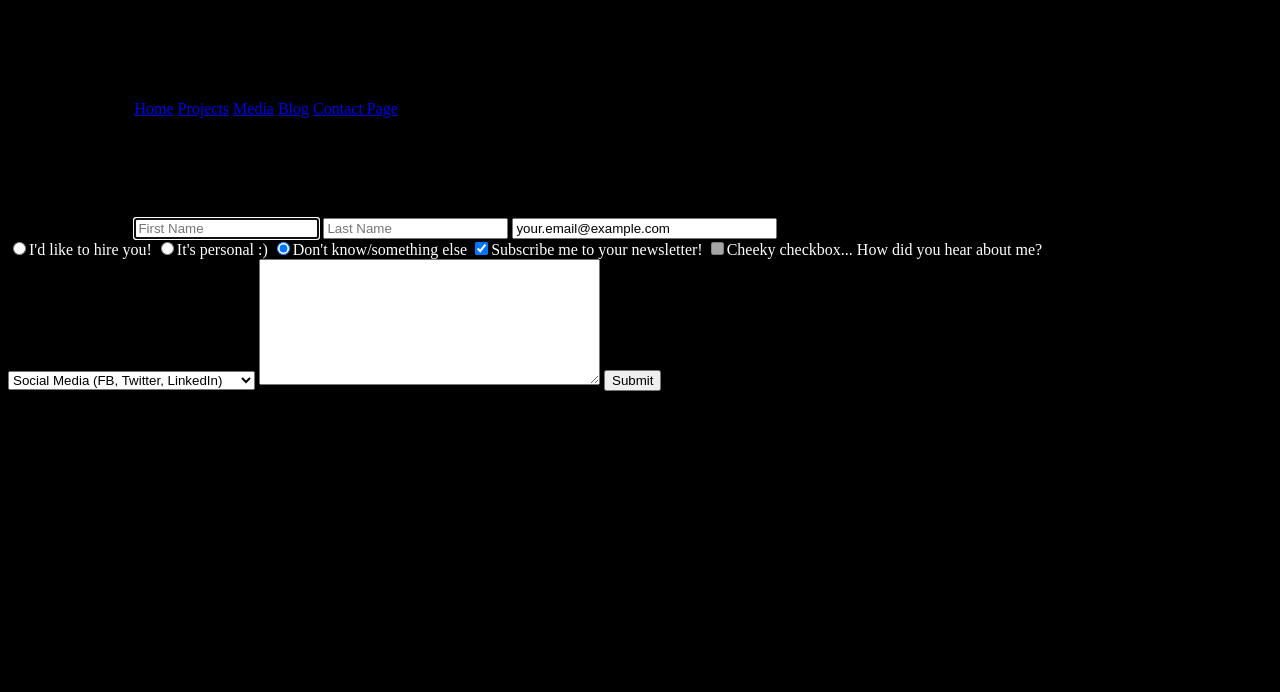
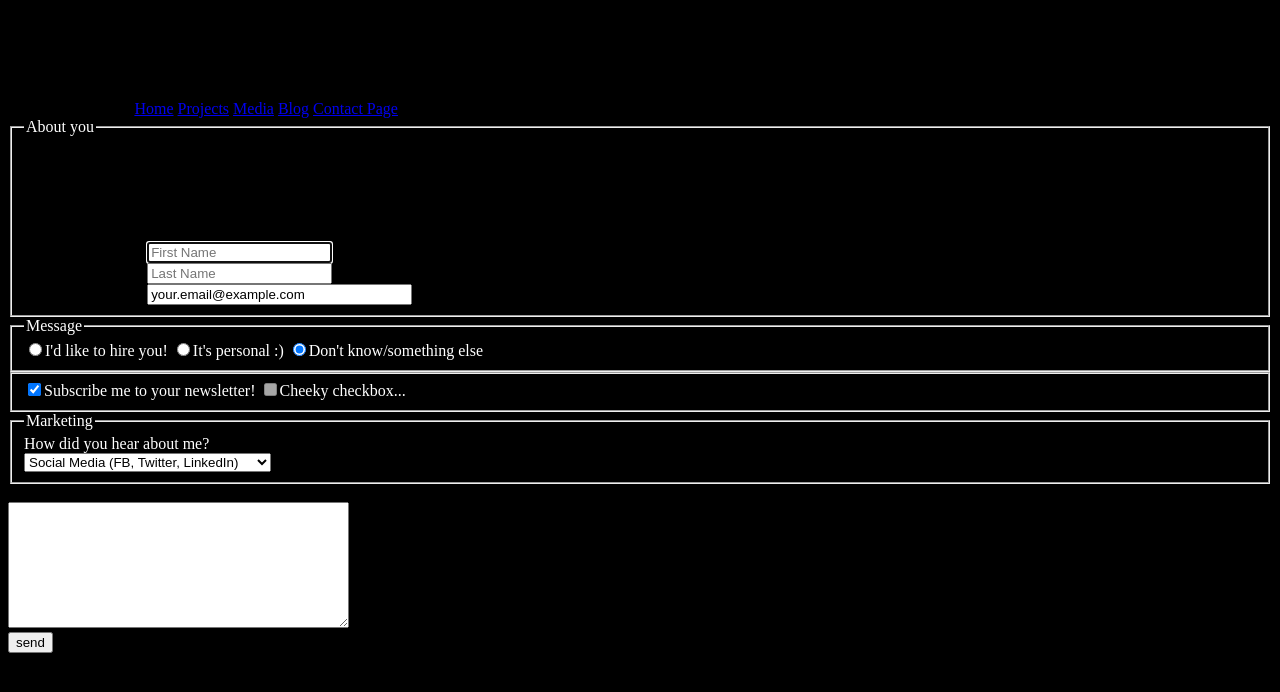
Before and after one commit to SallyAmkoa/sallyamkoa, a plain HTML site: page contact/index.html in a window 1280 px wide. Drawn offline with Linux system fonts and the light colour scheme.

Commit message:
added url

```diff
--- a/contact/index.html
+++ b/contact/index.html
@@ -15,26 +15,39 @@
     <a href="../blog/index.html">Blog</a>
     <a href="#">Contact Page</a>
   </nav>
-</body>
-</html>
 
+  <form class="" action="//formspree.io/sallyamkoa@example.com" method="POST">
+
+  <fieldset>
+    <legend>About you</legend>
     <div class="container">
       <form action="form-responses/new" method="POST">
         <input type="text" name="firstname" placeholder="First Name" size="20" autofocus>
+        <br>
         <input type="text" name="lastname" placeholder="Last Name" size="20" autofocus>
+        <br>
         <input type="text" name="email" value="your.email@example.com" size="30" autofocus>
     </div>
+  </fieldset>
 
+  <fieldset>
+    <legend>Message</legend>
       <label>
       <input type="radio" name="subject" value="professional" checked><span>I'd like to hire you!</span>
       <input type="radio" name="subject" value="personal" checked><span>It's personal :)</span>
       <input type="radio" name="subject" value="other" checked><span>Don't know/something else</span>
     </label>
+  </fieldset>
 
+<fieldset>
   <input type="checkbox" name="optin" value="trusting" checked>Subscribe me to your newsletter!
  <input type="checkbox" name="optout" value="skeptical" disabled>Cheeky checkbox...
+</fieldset>
 
+<fieldset>
+<legend>Marketing</legend>
  <label for="marketing">How did you hear about me?</label>
+ <br>
   <select name="marketing">
     <optgroup label="Online">
       <option value="social">Social Media (FB, Twitter, LinkedIn)</option>
@@ -49,7 +62,12 @@
     </optgroup>
     <option value="other">Other</option>
   </select>
+</fieldset>
+<br>
+  <textarea name="user_message" rows="8" cols="40"></textarea>
+  <br>
+ <input type="submit" value="send">
+</form>
+</body>
 
-  <textarea name="user_message" rows="8" cols="40"></textarea>
- <input type="submit">
-</form>
+</html>
```
Lines whose indentation alone changed are shown as unchanged.
